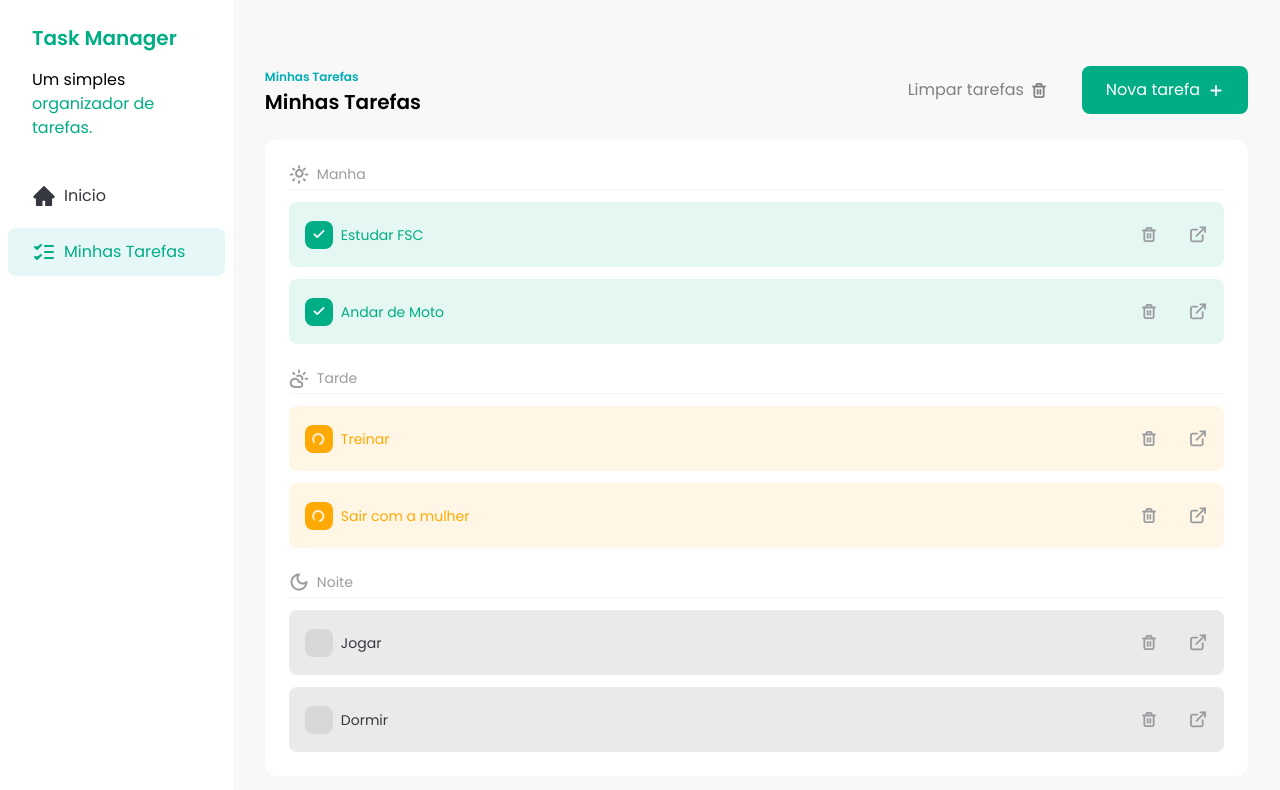
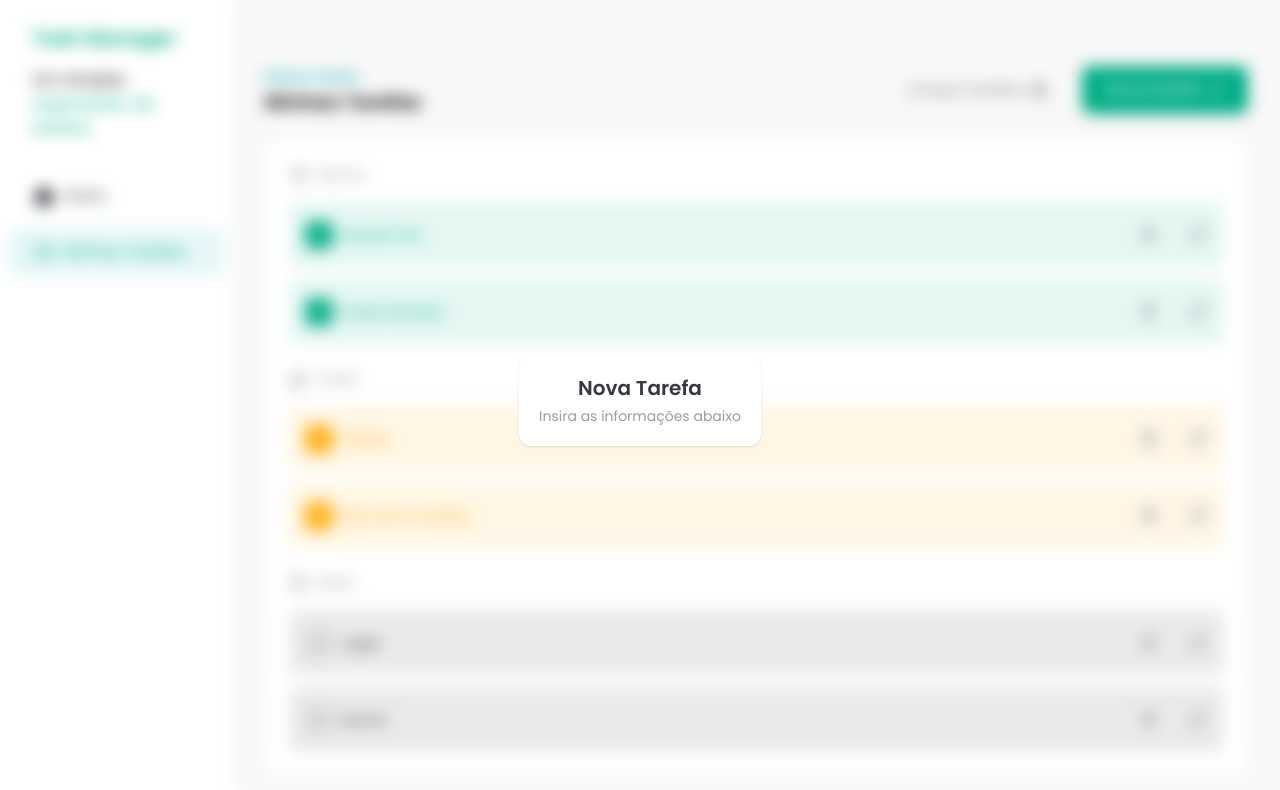
Before and after one commit to duduzinmuller/task-manager, a React (Vite) app: page / in a window 1280 px wide. Both pictures are taken after a click on the button "Nova tarefa". Shown: the top 790 px of the page. Built offline with nearby package versions, Linux system fonts and the light colour scheme.

Commit message:
feat: add initial AddTaskDialog component

```diff
--- /dev/null
+++ b/src/components/AddTaskDialog.jsx
@@ -0,0 +1,20 @@
+import { createPortal } from "react-dom"
+
+const AddTaskDialog = ({ isOpen }) => {
+  if (!isOpen) return null
+
+  return createPortal(
+    <div className="fixed bottom-0 left-0 top-0 flex h-screen w-screen items-center justify-center backdrop-blur">
+      {/* DIALOG */}
+      <div className="rounded-xl bg-white p-5 text-center shadow">
+        <h2 className="text-xl font-semibold text-[#35383E]">Nova Tarefa</h2>
+        <p className="mt-1 text-sm text-[#9A9C9F]">
+          Insira as informações abaixo
+        </p>
+      </div>
+    </div>,
+    document.body
+  )
+}
+
+export default AddTaskDialog
--- a/src/components/Tasks.jsx
+++ b/src/components/Tasks.jsx
@@ -9,12 +9,14 @@
   TrashIcon,
 } from "../assets/icons"
 import TASKS from "../constants/tasks"
+import AddTaskDialog from "./AddTaskDialog"
 import Button from "./Button"
 import TaskItem from "./TaskItem"
 import { TasksSeparator } from "./TasksSeparator"
 
 const Tasks = () => {
   const [tasks, setTasks] = useState(TASKS)
+  const [AddTaskDialogIsOpen, setAddTaskDialogIsOpen] = useState(false)
 
   const morningsTasks = tasks.filter((task) => task.time === "morning")
   const afternoonsTasks = tasks.filter((task) => task.time === "afternoon")
@@ -66,10 +68,11 @@
             Limpar tarefas
             <TrashIcon />
           </Button>
-          <Button variant="primary">
+          <Button onClick={() => setAddTaskDialogIsOpen(true)}>
             Nova tarefa
             <AddIcon />
           </Button>
+          <AddTaskDialog isOpen={AddTaskDialogIsOpen} />
         </div>
       </div>
 
```
